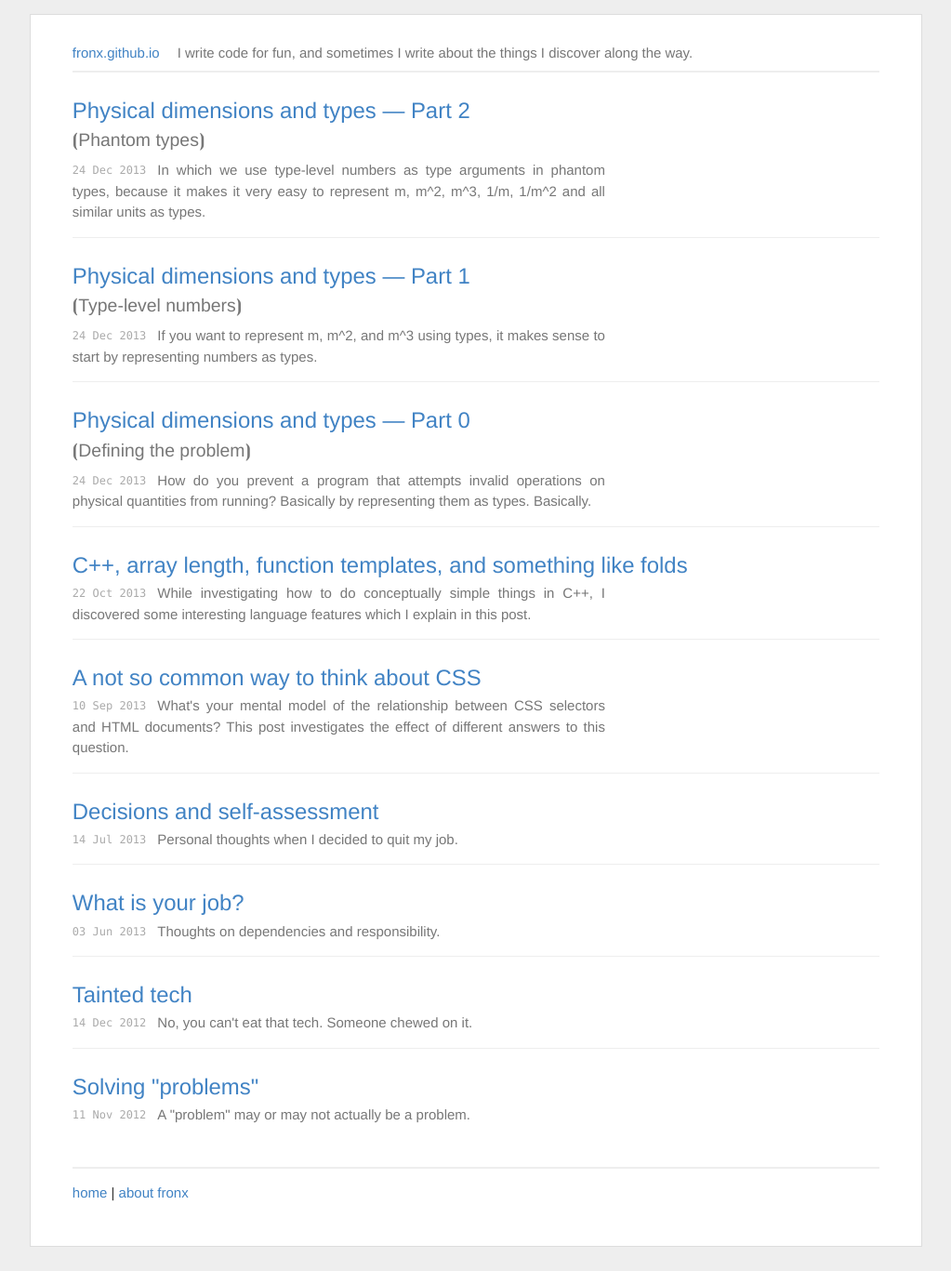
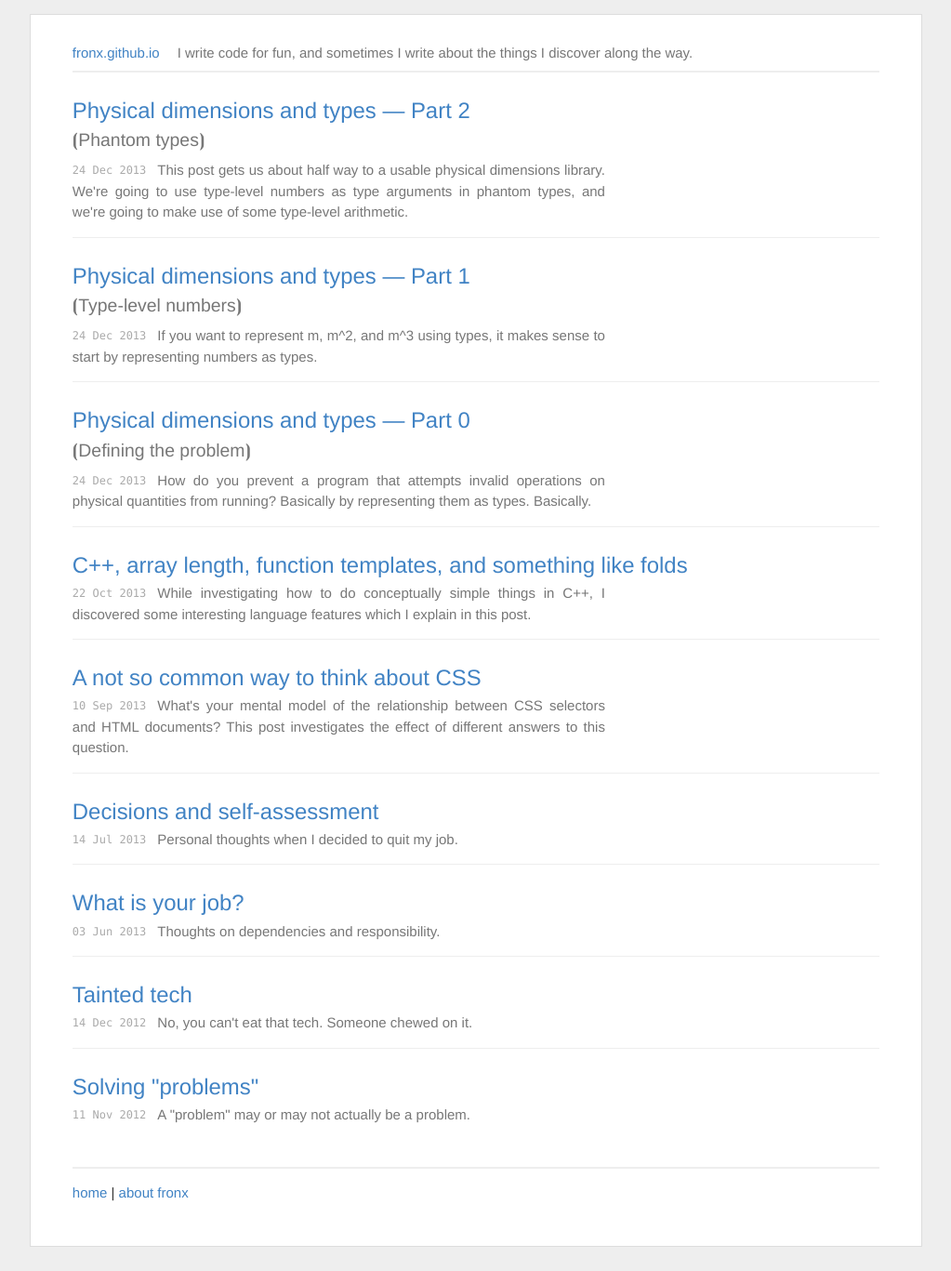
Before and after one commit to fronx/fronx.github.io, a Jekyll site: the page built from index.html, in a window 1280 px wide. Shown: the whole page at 93% size, without its empty margins (128-1151 px from the left). Built offline with Jekyll 4.4.1, drawn with Linux system fonts in a browser that asks for light colours; Markdown is read by kramdown in place of the engine named in the settings.

Commit message:
better summary, maybe

```diff
--- a/_posts/2013-12-24-physical-dimensions-and-types-2.md
+++ b/_posts/2013-12-24-physical-dimensions-and-types-2.md
@@ -4,7 +4,7 @@ title:  "Physical dimensions and types &mdash; Part 2"
 subtitle: "Phantom types"
 date:   2013-12-24
 categories: haskell, types
-summary: "In which we use type-level numbers as type arguments in phantom types, because it makes it very easy to represent m, m^2, m^3, 1/m, 1/m^2 and all similar units as types."
+summary: "This post gets us about half way to a usable physical dimensions library. We're going to use type-level numbers as type arguments in phantom types, and we're going to make use of some type-level arithmetic."
 ---
 
 <i>[Part 1][1] of this series introduced type-level numbers as a first step to solve issue 1 described in [part 0][0]. If you haven't read them, you may want to do that first to make sure you understand the context.</i>
```
